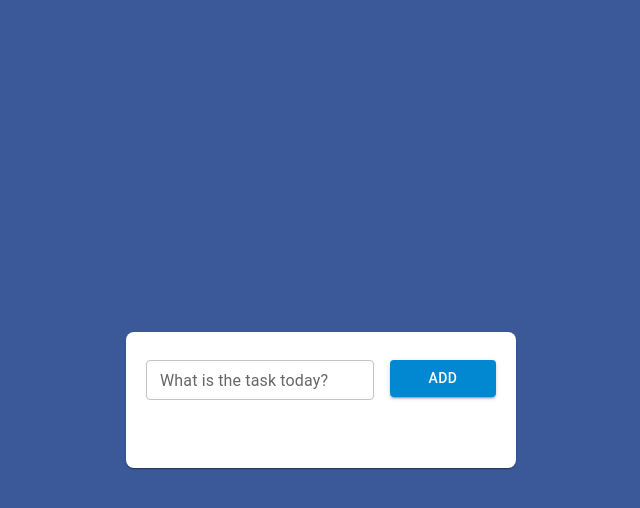
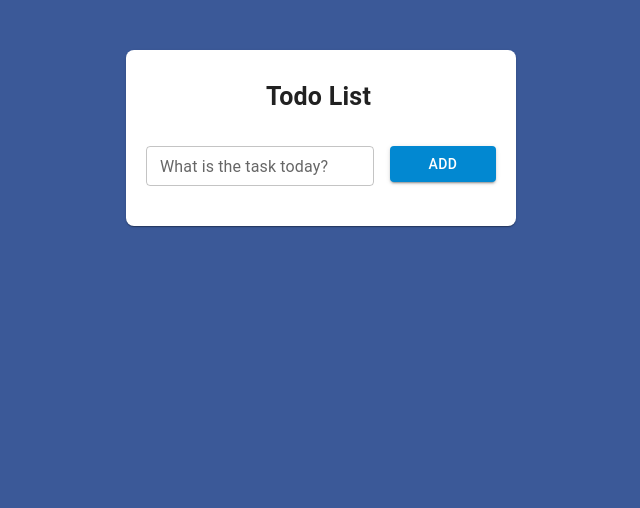
Before and after one commit to gmjishara/React_Todo_List, a React (Create React App) app: page / in a window 1280 px wide. Shown: the top 508 px of the page, without its empty margins (319-959 px from the left). Built offline with nearby package versions, Linux system fonts and the light colour scheme.

Commit message:
set heading to the app

```diff
--- a/src/App.js
+++ b/src/App.js
@@ -1,7 +1,7 @@
 import "./App.css";
 import { useState } from "react";
 import SearchBar from "./SearchBar";
-import { Box, Card } from "@mui/material";
+import { Box, Card, Typography } from "@mui/material";
 import TaskDisplayer from "./TaskDisplayer";
 
 function App() {
@@ -13,22 +13,29 @@ function App() {
     display: "flex",
     flexDirection: "column",
     alignItems: "center",
-    justifyContent: "center",
     backgroundColor: "#3b5998",
+  };
+
+  const headingStyle = {
+    margin: "0 0 30px 120px",
+    fontWeight: 700,
+    fontSize: "25px",
   };
 
   return (
     <Box style={mainStyle}>
       <Card
         sx={{
-          minWidth:350,
+          minWidth: 350,
           maxWidth: 350,
           maxHeight: 500,
           borderRadius: "8px",
-          padding: "28px 20px ",
-          overflowY:data.length>7? "scroll":"hidden",
+          marginTop: "50px",
+          padding: data.length > 0 ? "28px 20px" : "28px 20px 0 20px",
+          overflowY: data.length > 7 ? "scroll" : "hidden",
         }}
       >
+        <Typography style={headingStyle}>Todo List</Typography>
         <SearchBar data={data} setData={setData} />
         <TaskDisplayer data={data} setData={setData} />
       </Card>
```
